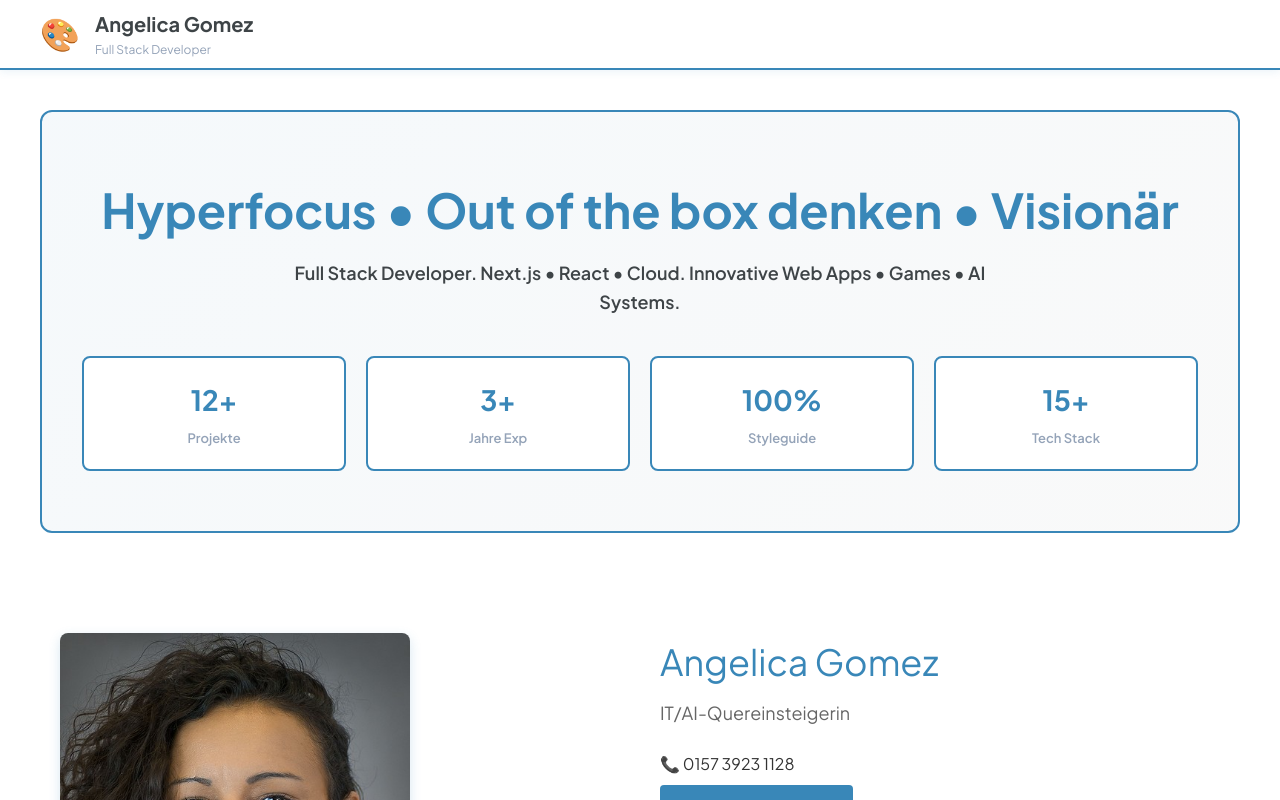
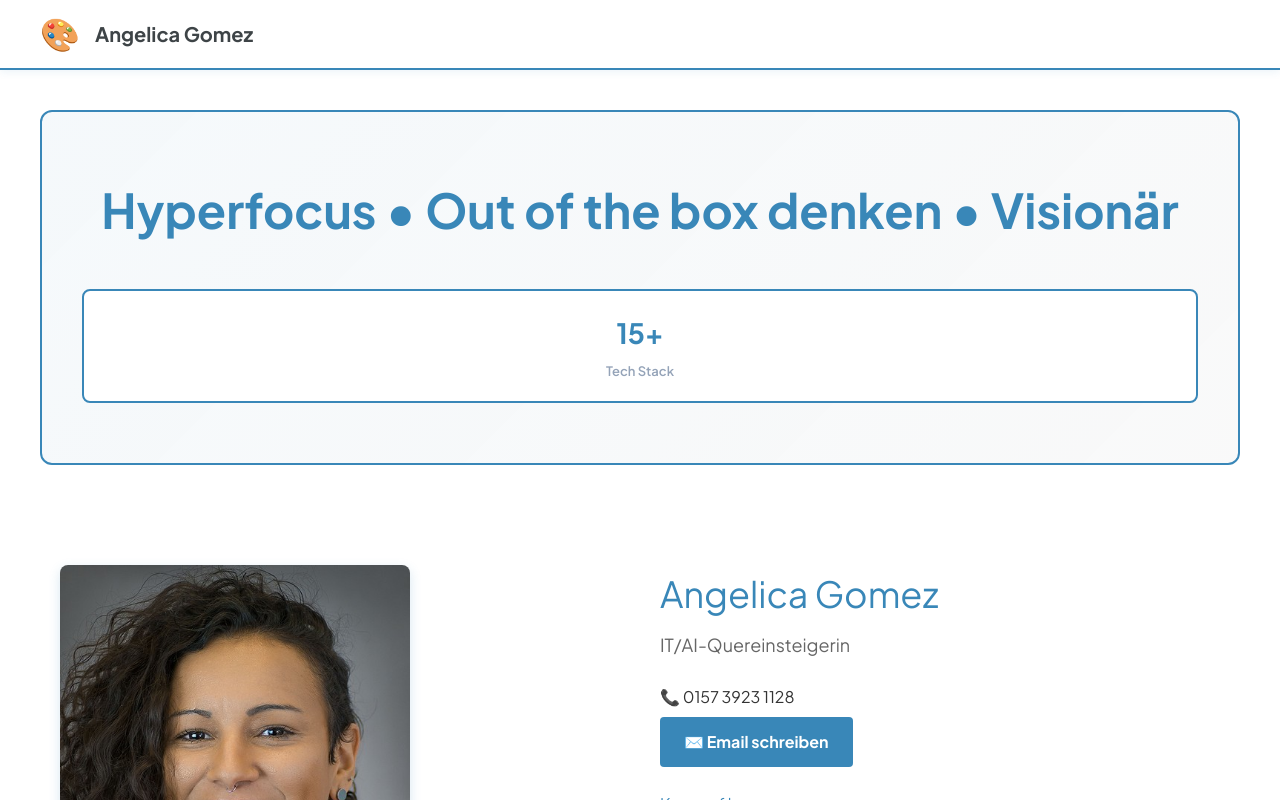
Before and after one commit to 369Anjelic/AngelicaGomezCV, a Next.js app: page / in a window 1280 px wide. Shown: the top 800 px of the page. Built offline with nearby package versions, Linux system fonts and the light colour scheme.

Commit message:
Remove Full Stack Developer description and stats

```diff
--- a/app/components/Header.tsx
+++ b/app/components/Header.tsx
@@ -7,7 +7,6 @@ export default function Header() {
         <span className="logo">🎨</span>
         <div className="logo-text">
           <h1>Angelica Gomez</h1>
-          <p>Full Stack Developer</p>
         </div>
       </div>
     </header>
--- a/app/components/Hero.tsx
+++ b/app/components/Hero.tsx
@@ -4,23 +4,7 @@ export default function Hero() {
   return (
     <section className="hero">
       <h1>Hyperfocus • Out of the box denken • Visionär</h1>
-      <p className="description">
-        Full Stack Developer. Next.js • React • Cloud. Innovative Web Apps • Games • AI Systems.
-      </p>
-
       <div className="stats-grid">
-        <div className="stat">
-          <div className="stat-number">12+</div>
-          <div className="stat-label">Projekte</div>
-        </div>
-        <div className="stat">
-          <div className="stat-number">3+</div>
-          <div className="stat-label">Jahre Exp</div>
-        </div>
-        <div className="stat">
-          <div className="stat-number">100%</div>
-          <div className="stat-label">Styleguide</div>
-        </div>
         <div className="stat">
           <div className="stat-number">15+</div>
           <div className="stat-label">Tech Stack</div>
```
